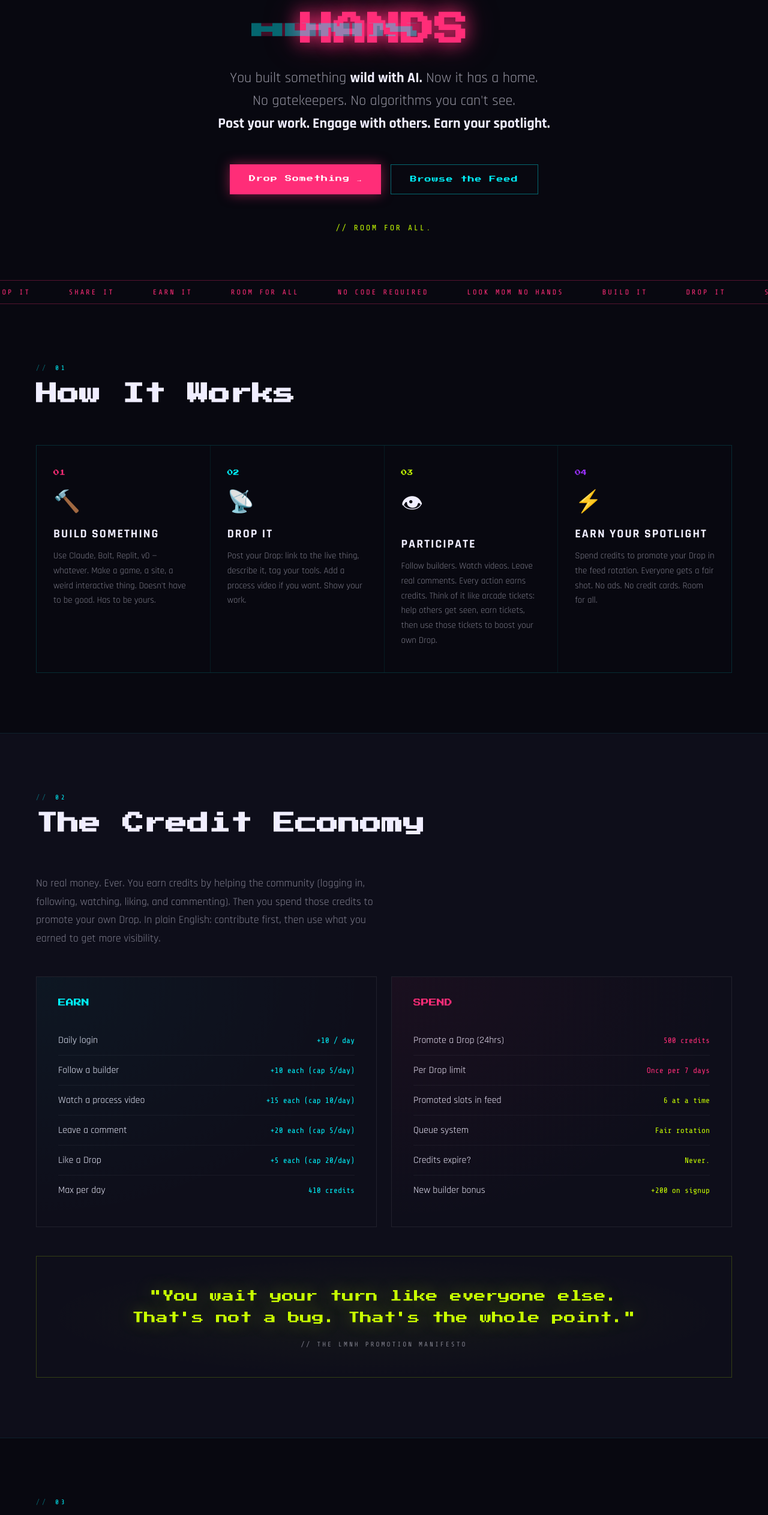
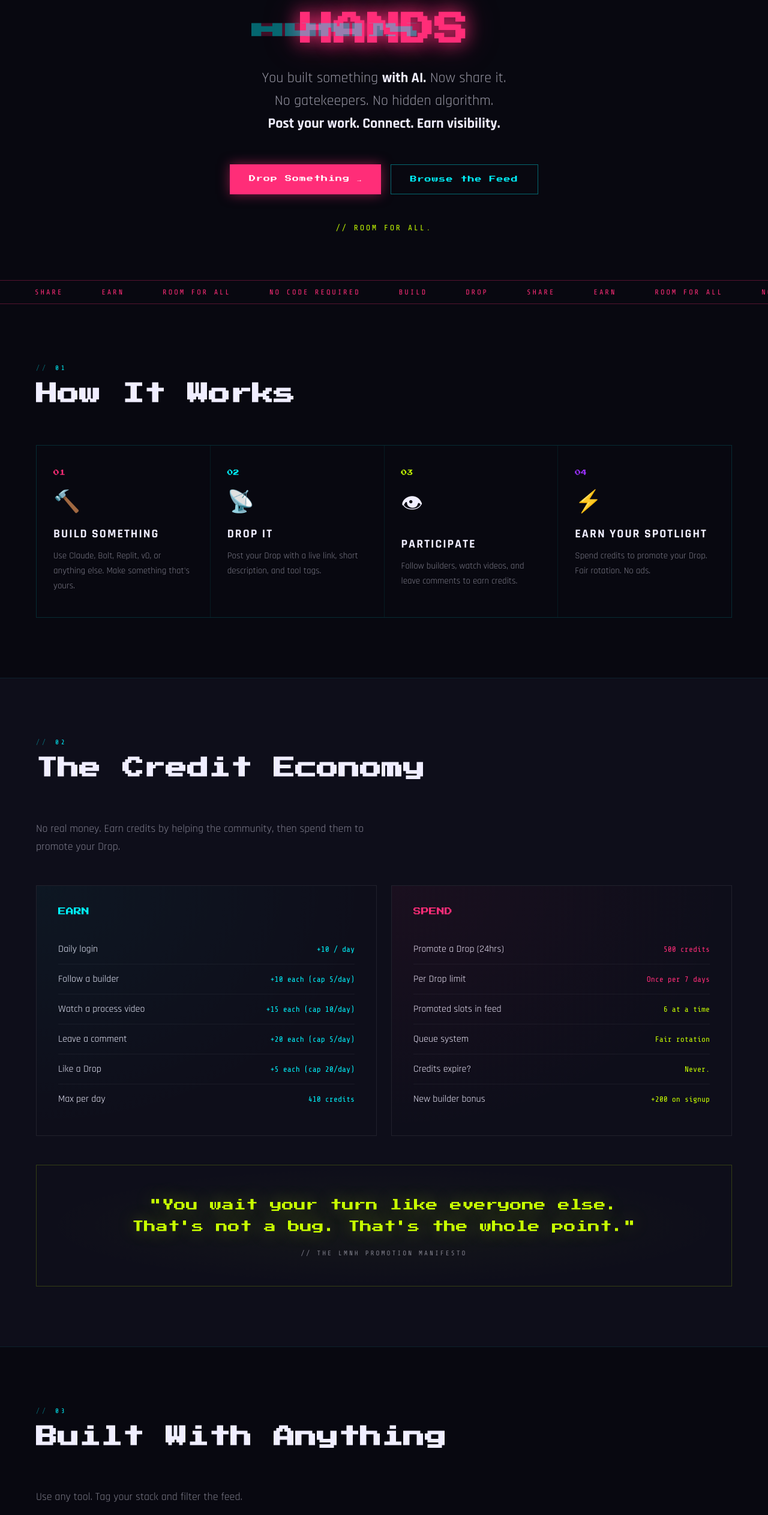
Before and after one commit to editor-beep/LMNH, a Next.js app: page / in a window 1280 px wide. Shown: the part 875-3401 px from the top of the page at 60% size. Built offline with nearby package versions, Linux system fonts and the light colour scheme.

Commit message:
Tighten home screen copy for clarity

```diff
--- a/app/page.js
+++ b/app/page.js
@@ -340,9 +340,9 @@ export default function Home() {
          marginBottom: '48px',
          animation: 'fadeUp 0.6s ease-out 0.4s both'
        }}>
-         You built something <strong style={{color: '#F0EEFF'}}>wild with AI.</strong> Now it has a home.<br/>
-         No gatekeepers. No algorithms you can't see.<br/>
-         <strong style={{color: '#F0EEFF'}}>Post your work. Engage with others. Earn your spotlight.</strong>
+         You built something <strong style={{color: '#F0EEFF'}}>with AI.</strong> Now share it.<br/>
+         No gatekeepers. No hidden algorithm.<br/>
+         <strong style={{color: '#F0EEFF'}}>Post your work. Connect. Earn visibility.</strong>
        </p>
 
        {/* CTAS */}
@@ -373,8 +373,8 @@ export default function Home() {
 
      <div className="ticker">
        <div className="ticker-track">
-         {['BUILD IT','DROP IT','SHARE IT','EARN IT','ROOM FOR ALL','NO CODE REQUIRED','LOOK MOM NO HANDS',
-           'BUILD IT','DROP IT','SHARE IT','EARN IT','ROOM FOR ALL','NO CODE REQUIRED','LOOK MOM NO HANDS'].map((t, i) => (
+         {['BUILD','DROP','SHARE','EARN','ROOM FOR ALL','NO CODE REQUIRED',
+           'BUILD','DROP','SHARE','EARN','ROOM FOR ALL','NO CODE REQUIRED'].map((t, i) => (
            <span key={i}>{t}</span>
          ))}
        </div>
@@ -387,10 +387,10 @@ export default function Home() {
        </div>
        <div className="steps-grid reveal">
          {[
-           { num: '01', icon: '🔨', title: 'Build Something', desc: "Use Claude, Bolt, Replit, v0 — whatever. Make a game, a site, a weird interactive thing. Doesn't have to be good. Has to be yours.", color: 'var(--pink)' },
-           { num: '02', icon: '📡', title: 'Drop It', desc: 'Post your Drop: link to the live thing, describe it, tag your tools. Add a process video if you want. Show your work.', color: 'var(--cyan)' },
-           { num: '03', icon: '👁', title: 'Participate', desc: 'Follow builders. Watch videos. Leave real comments. Every action earns credits. Think of it like arcade tickets: help others get seen, earn tickets, then use those tickets to boost your own Drop.', color: 'var(--lime)' },
-           { num: '04', icon: '⚡', title: 'Earn Your Spotlight', desc: 'Spend credits to promote your Drop in the feed rotation. Everyone gets a fair shot. No ads. No credit cards. Room for all.', color: 'var(--purple)' },
+           { num: '01', icon: '🔨', title: 'Build Something', desc: "Use Claude, Bolt, Replit, v0, or anything else. Make something that's yours.", color: 'var(--pink)' },
+           { num: '02', icon: '📡', title: 'Drop It', desc: 'Post your Drop with a live link, short description, and tool tags.', color: 'var(--cyan)' },
+           { num: '03', icon: '👁', title: 'Participate', desc: 'Follow builders, watch videos, and leave comments to earn credits.', color: 'var(--lime)' },
+           { num: '04', icon: '⚡', title: 'Earn Your Spotlight', desc: 'Spend credits to promote your Drop. Fair rotation. No ads.', color: 'var(--purple)' },
          ].map(s => (
            <div key={s.num} className="step">
              <span className="step-num" style={{color: s.color}}>{s.num}</span>
@@ -408,7 +408,7 @@ export default function Home() {
          <h2 className="section-title">The Credit Economy</h2>
        </div>
        <p className="reveal" style={{fontFamily:'Rajdhani,sans-serif', fontSize:'18px', maxWidth:'600px', lineHeight:'1.7', color:'var(--dim)'}}>
-         No real money. Ever. You earn credits by helping the community (logging in, following, watching, liking, and commenting). Then you spend those credits to promote your own Drop. In plain English: contribute first, then use what you earned to get more visibility.
+         No real money. Earn credits by helping the community, then spend them to promote your Drop.
        </p>
        <div className="credits-grid">
          <div className="credit-block earn reveal">
@@ -440,7 +440,7 @@ export default function Home() {
          <h2 className="section-title">Built With Anything</h2>
        </div>
        <p className="reveal" style={{fontFamily:'Rajdhani,sans-serif', fontSize:'18px', maxWidth:'560px', color:'var(--dim)', lineHeight:'1.7'}}>
-         LMNH doesn't care what you used. Tag your tools, find your people, filter the whole feed by stack.
+         Use any tool. Tag your stack and filter the feed.
        </p>
        <div className="tools-wrap reveal">
          {[['Claude',true],['Bolt.new',false],['Replit',true],['v0 by Vercel',false],['Lovable',false],['Cursor',false],['Windsurf',false],['GitHub Copilot',true],['Gemini',false],['ChatGPT',false],['Firebase Studio',false],['Figma Make',false],['Emergent',false],['+ anything else',false]].map(([t,h]) => (
@@ -452,7 +452,7 @@ export default function Home() {
      <section className="cta-section" id="join">
        <div className="cta-glow" />
        <h2 className="cta-title reveal">READY TO<br/><span className="pink">DROP?</span></h2>
-       <p className="cta-sub reveal">Sign up free. Get 200 bonus credits. Be one of the first builders in the feed.</p>
+       <p className="cta-sub reveal">Sign up free and get 200 credits.</p>
        <div className="cta-actions reveal">
          <Link href="/login" className="btn btn-primary btn-big">Create Account →</Link>
          <Link href="/feed" className="btn btn-ghost btn-big">Browse the Feed</Link>
```
